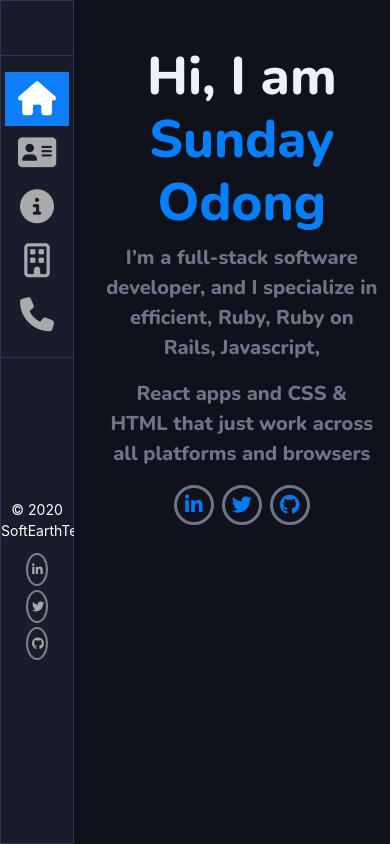
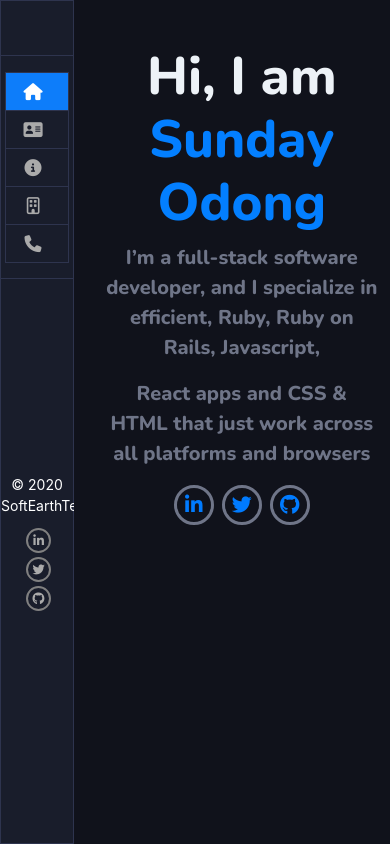
Before and after one commit to OdongAlican/Portfolio, a Vue app: page / in a window 390 px wide. Built offline with nearby package versions, Linux system fonts and the light colour scheme.

Commit message:
update styles

```diff
--- a/src/App.vue
+++ b/src/App.vue
@@ -5,29 +5,29 @@
         <div class=" mx-auto photo-section opposite"></div>
       </div>
       <div class="links-section mt-4 px-1">
-        <router-link class="link" to="/">
-          <i class="fas fa-home small-screen fa-2x"></i>
+        <router-link class="link border-link exec-home" to="/">
+          <i class="fas fa-home small-screen mr-2"></i>
           <span class="opposite">HOME</span>
         </router-link>
-        <router-link class="link" to="/about">
-          <i class="fas fa-address-card small-screen fa-2x"></i>
+        <router-link class="link border-link" to="/about">
+          <i class="fas fa-address-card small-screen mr-2"></i>
           <span class="opposite">ABOUT</span>
         </router-link>
-        <router-link class="link" to="/resume">
-          <i class="fas fa-info-circle small-screen fa-2x"></i>
+        <router-link class="link border-link" to="/resume">
+          <i class="fas fa-info-circle small-screen mr-2"></i>
           <span class="opposite">RESUME</span>
         </router-link>
-        <router-link class="link" to="/projects">
-          <i class="far fa-building small-screen fa-2x"></i>
+        <router-link class="link border-link" to="/projects">
+          <i class="far fa-building small-screen mr-2"></i>
           <span class="opposite">PROJECTS</span>
         </router-link>
-        <router-link class="link" to="/contacts">
-          <i class="fas fa-phone small-screen fa-2x"></i>
+        <router-link class="link border-link" to="/contacts">
+          <i class="fas fa-phone small-screen mr-2"></i>
           <span class="opposite">CONTACTS</span>
         </router-link>
       </div>
       <div class="copyright">
-        <span>&copy; 2020 SoftEarthTech </span>
+        <span class="mt-1">&copy; 2020 SoftEarthTech </span>
         <div class="social-media-footer">
           <div class="linkedIn-footer p-1">
             <a
@@ -95,6 +95,17 @@ body {
   border-top: 1px solid #2e344e;
   border-bottom: 1px solid #2e344e;
   padding: 4em 0;
+}
+
+.border-link {
+  border-bottom: 1px solid #2e344e;
+  border-left: 1px solid #2e344e;
+  border-right: 1px solid #2e344e;
+  width: 100%;
+}
+
+.exec-home {
+  border-top: 1px solid #2e344e;
 }
 
 #nav {
@@ -205,6 +216,11 @@ body {
 .github-footer {
   border: 2px solid gray;
   border-radius: 50%;
+  width: 50px;
+  height: 50px;
+  display: flex;
+  justify-content: center;
+  align-items: center;
 }
 
 .social-media-footer {
@@ -246,6 +262,8 @@ body {
   .linkedIn-footer,
   .github-footer {
     margin: 2px 15px;
+    width: 25px;
+    height: 25px;
   }
 }
 </style>
```
